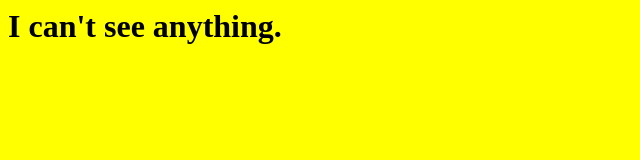
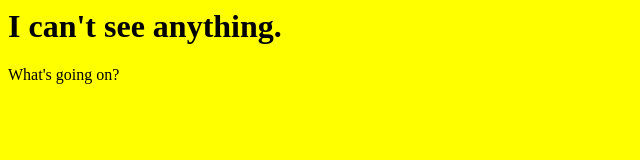
Before and after one commit to browna4/cse102, a plain HTML site: page index.html in a window 1280 px wide. Shown: the whole page, without its empty margins (0-640 px from the left). Drawn offline with Linux system fonts and the light colour scheme.

Commit message:
Update index.html
added paragraph

```diff
--- a/index.html
+++ b/index.html
@@ -2,4 +2,5 @@
 <head><title>Minimal</title></head>
 <link rel="stylesheet" type="text/css" href="style.css">
 <body><h1>I can't see anything.</h1></body>
+<p>What's going on?</p>
 </html>
```
